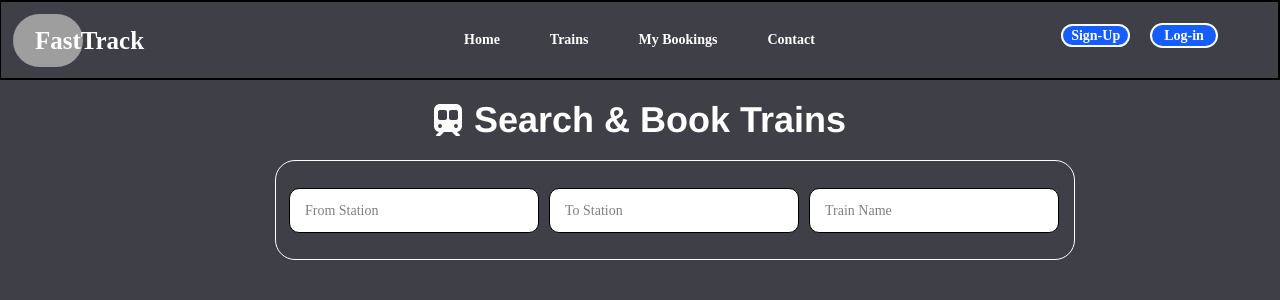
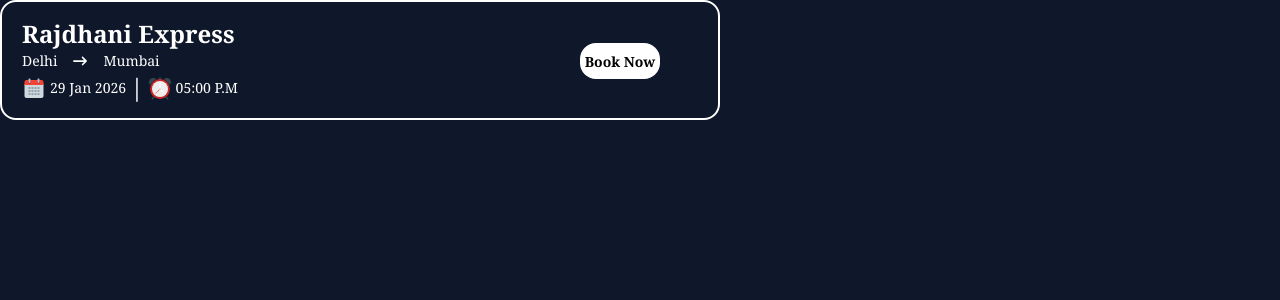
Before and after one commit to taresh2504/React_Project, a React (Vite) app: page /Login in a window 1280 px wide. Shown: the top 300 px of the page. Built offline with nearby package versions, Linux system fonts and the light colour scheme; grey boxes are pictures that could not be loaded.

Commit message:
Rajdhani express added

```diff
--- a/src/App.jsx
+++ b/src/App.jsx
@@ -7,6 +7,7 @@
 import Specialtrain from "./Pages/Specialtrain";
 import Signup from "./Pages/Signup";
 import Trains from "./Pages/Trains";
+import BookingTrains from "./Pages/BookingTrains";
 
 const App = () => {
   return (
@@ -15,7 +16,8 @@
     {/* <Home/> */}
     {/* <Signup/> */}
     {/* <Routing/> */}
-    <Trains/>
+    {/* <Trains/> */}
+    <BookingTrains/>
     </>
   )
 }
--- /dev/null
+++ b/src/Pages/BookingTrains.jsx
@@ -0,0 +1,20 @@
+import React from 'react'
+import { FaArrowRightLong } from "react-icons/fa6";
+import { FcCalendar } from "react-icons/fc";
+import { FaRegCalendarAlt } from "react-icons/fa";
+import { FcAlarmClock } from "react-icons/fc";
+
+const BookingTrains = () => {
+  return (
+    <>
+      <div className='h-30 w-180 border-2 border-b-white rounded-2xl font-serif'>
+        <p className='font-bold text-2xl ml-5 mt-4'>Rajdhani Express</p>
+        <div><p className='flex justify-items-center align-middle gap-4 ml-5' >Delhi <FaArrowRightLong className='mt-1' /> Mumbai </p></div>
+        <div><p className='flex justify-items-center align-middle gap-4 ml-5'><FcCalendar className='mt-1.5 text-2xl' /><div className='mt-1.5 -ml-3'>29 Jan 2026</div> <div className='text-2xl -ml-3'>|</div> <FcAlarmClock className='mt-1.5 text-2xl -ml-3' /><div className='mt-1.5 -ml-3'>05:00 P.M</div></p></div>
+        <div className='flex justify-center align-middle ml-130 -mt-15 '><button className='rounded-2xl pt-1 pl-1 pb-1 pr-1 bg-white text-black h-9 w-20 font-bold ' >Book Now</button></div>
+      </div>
+    </>
+  )
+}
+
+export default BookingTrains
```
